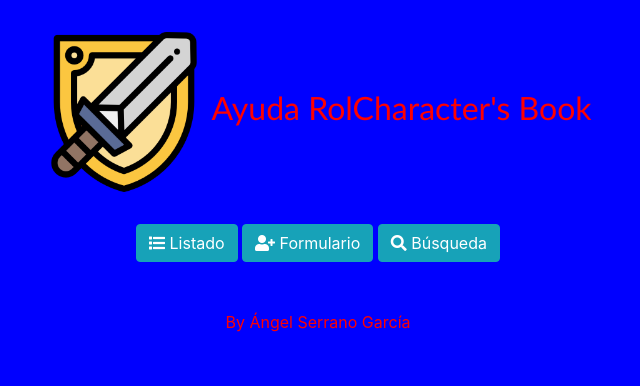
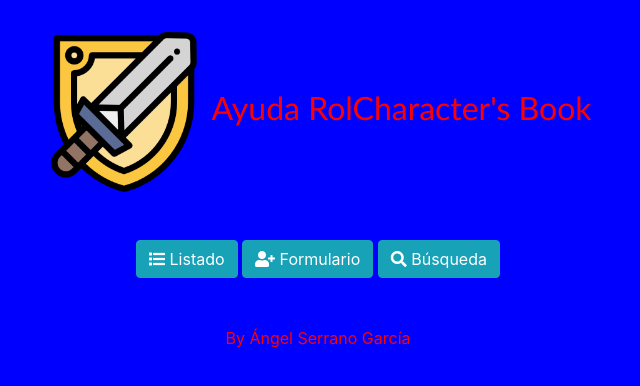
Before and after one commit to kindarnakes/RolCharacterBook, a plain HTML site: page docs/index.html in a window 1280 px wide. Shown: the whole page, without its empty margins (322-962 px from the left). Drawn offline with nearby package versions, Linux system fonts and the light colour scheme.

Commit message:
Update main.css

```diff
--- a/docs/main.css
+++ b/docs/main.css
@@ -38,3 +38,8 @@ footer{
     text-decoration: double;
     color: red;
 }
+
+div{
+    padding-top: 0.5em;
+    padding-bottom: 0.5em;
+}
```
